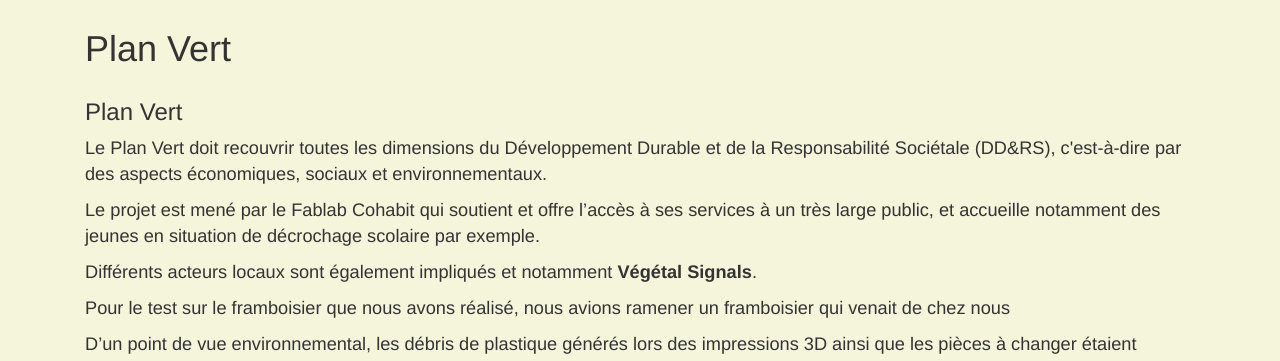
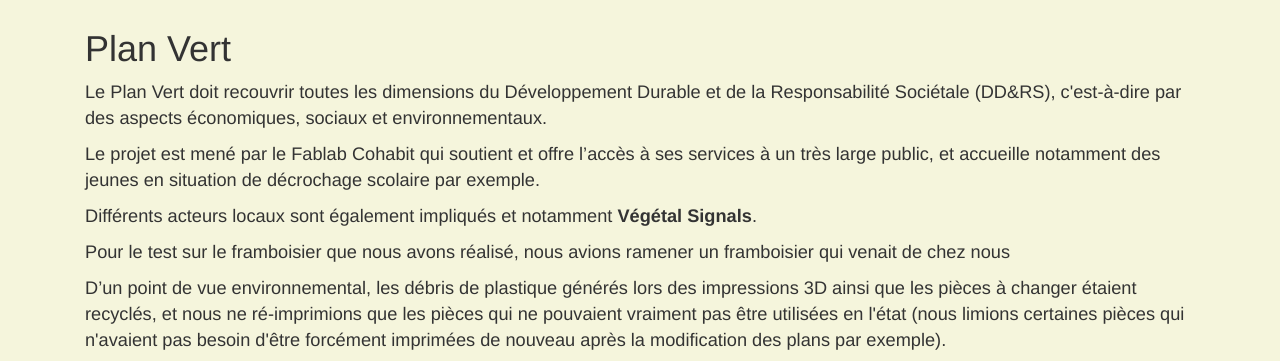
Before and after one commit to QuentinPerret/Sitetransd, a PHP site: page /Planvert.php in a window 1280 px wide. Shown: the part 51-412 px from the top of the page. Run offline with PHP 8.4, Linux system fonts and the light colour scheme.

Commit message:
plan vert x2

```diff
--- a/Planvert.php
+++ b/Planvert.php
@@ -15,7 +15,6 @@
 		<div class="row">
 			<div class="col-lg-12 col-md-12 col-sm-12 contenu">
 
-				<h3>Plan Vert</h3>
 				<p>Le Plan Vert doit recouvrir toutes les dimensions du Développement Durable et de la Responsabilité Sociétale (DD&RS), c'est-à-dire par des aspects économiques, sociaux et environnementaux.</p>
 				<p>Le projet est mené par le Fablab Cohabit qui soutient et offre l’accès à ses services à un très large public, et accueille notamment des jeunes en situation de décrochage scolaire par exemple.</p>
 				<p>Différents acteurs locaux sont également impliqués et notamment <strong>Végétal Signals</strong>.</p>
```
